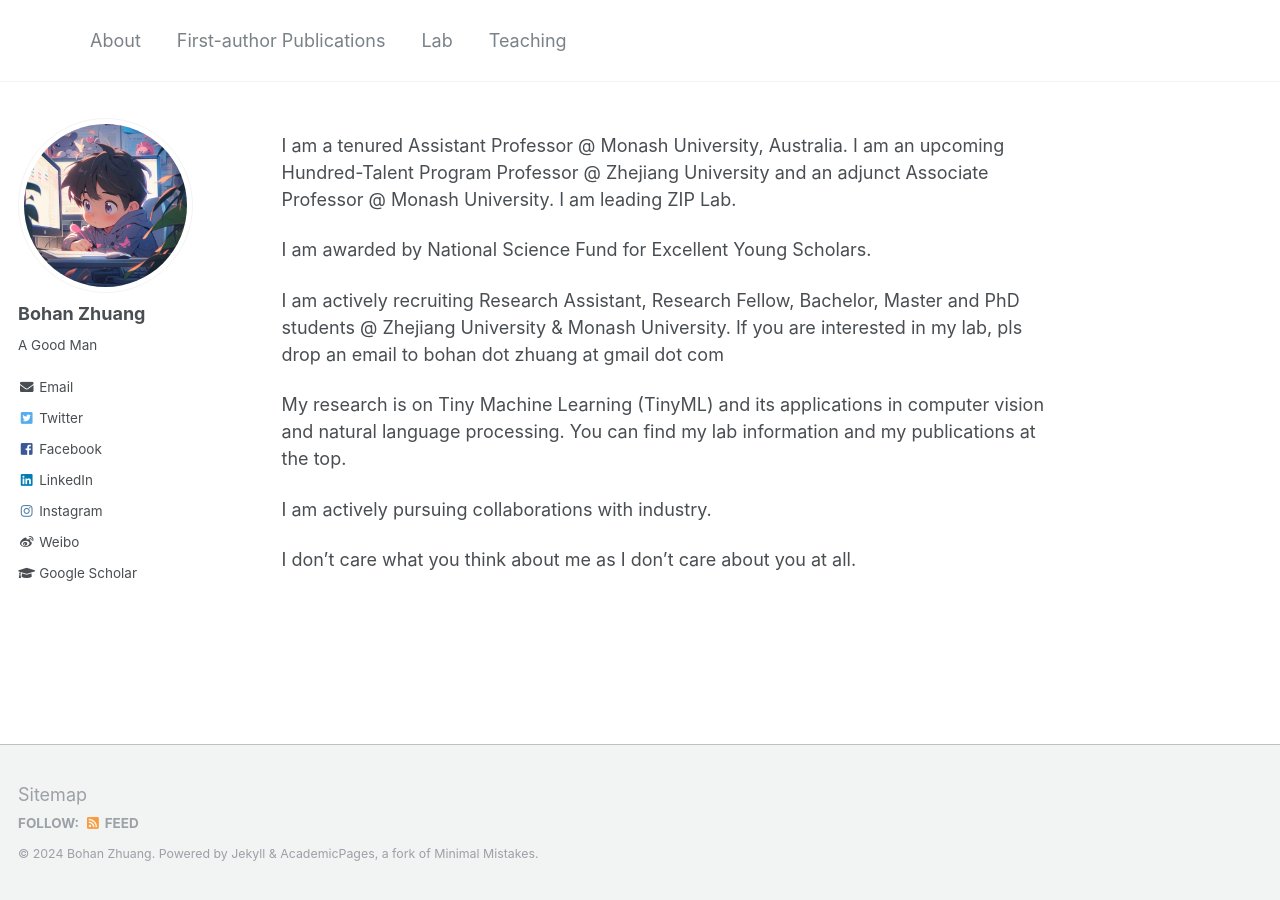
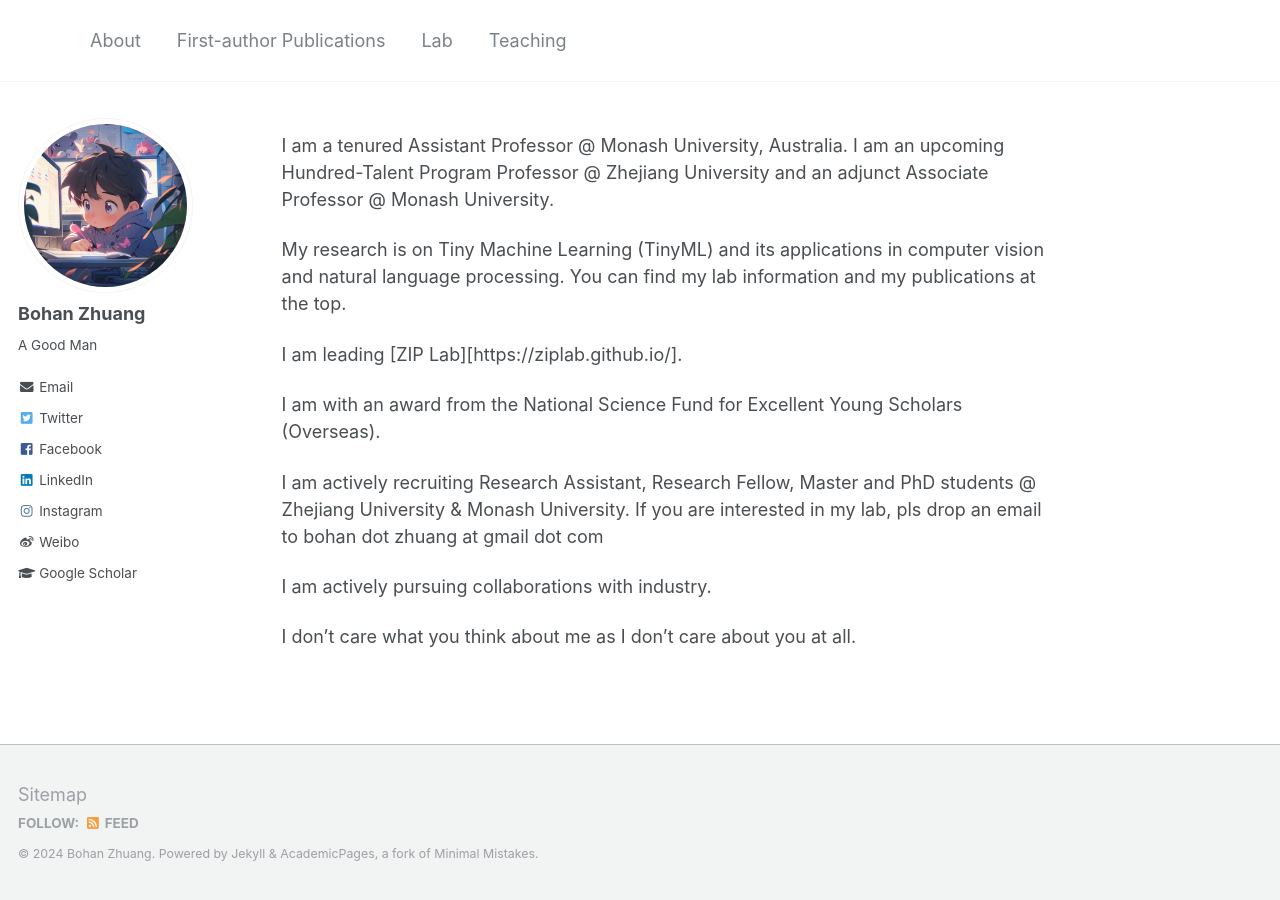
Before and after one commit to bohanzhuang/bohanzhuang.github.io, a Jekyll site: the page built from _pages/about.md, in a window 1280 px wide. Built offline with Jekyll 4.4.1, drawn with Linux system fonts in a browser that asks for light colours.

Commit message:
Update about.md

```diff
--- a/_pages/about.md
+++ b/_pages/about.md
@@ -8,14 +8,15 @@
   - /about.html
 ---
 
-I am a tenured Assistant Professor @ Monash University, Australia. I am an upcoming Hundred-Talent Program Professor @ Zhejiang University and an adjunct Associate Professor @ Monash University. I am leading ZIP Lab.
-
-I am awarded by National Science Fund for Excellent Young Scholars.
-
-I am actively recruiting Research Assistant, Research Fellow, Bachelor, Master and PhD students @ Zhejiang University & Monash University. If you are interested in my lab, pls drop an email to bohan dot zhuang at gmail dot com
-
+I am a tenured Assistant Professor @ Monash University, Australia. I am an upcoming Hundred-Talent Program Professor @ Zhejiang University and an adjunct Associate Professor @ Monash University.
 
 My research is on Tiny Machine Learning (TinyML) and its applications in computer vision and natural language processing. You can find my lab information and my publications at the top.
+
+I am leading [ZIP Lab][https://ziplab.github.io/].
+
+I am with an award from the National Science Fund for Excellent Young Scholars (Overseas).
+
+I am actively recruiting Research Assistant, Research Fellow, Master and PhD students @ Zhejiang University & Monash University. If you are interested in my lab, pls drop an email to bohan dot zhuang at gmail dot com
 
 I am actively pursuing collaborations with industry.
 
```
